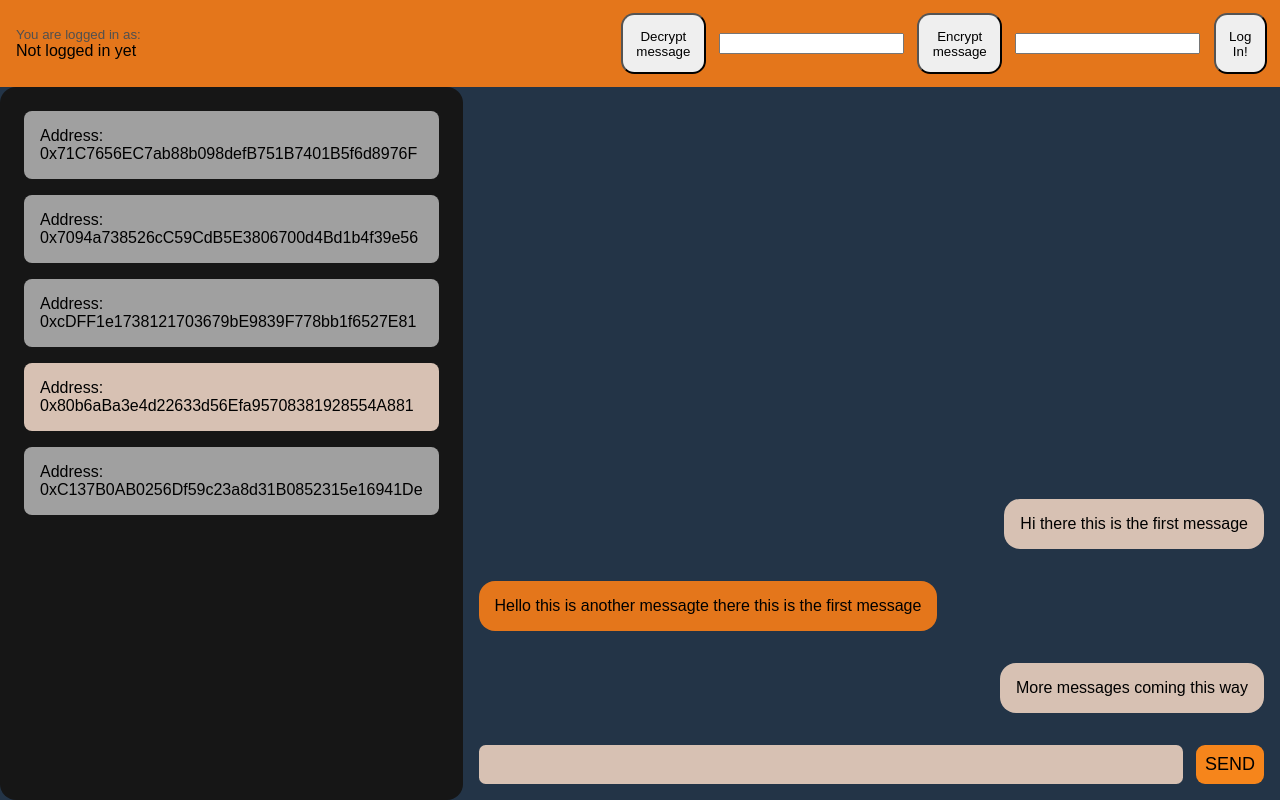
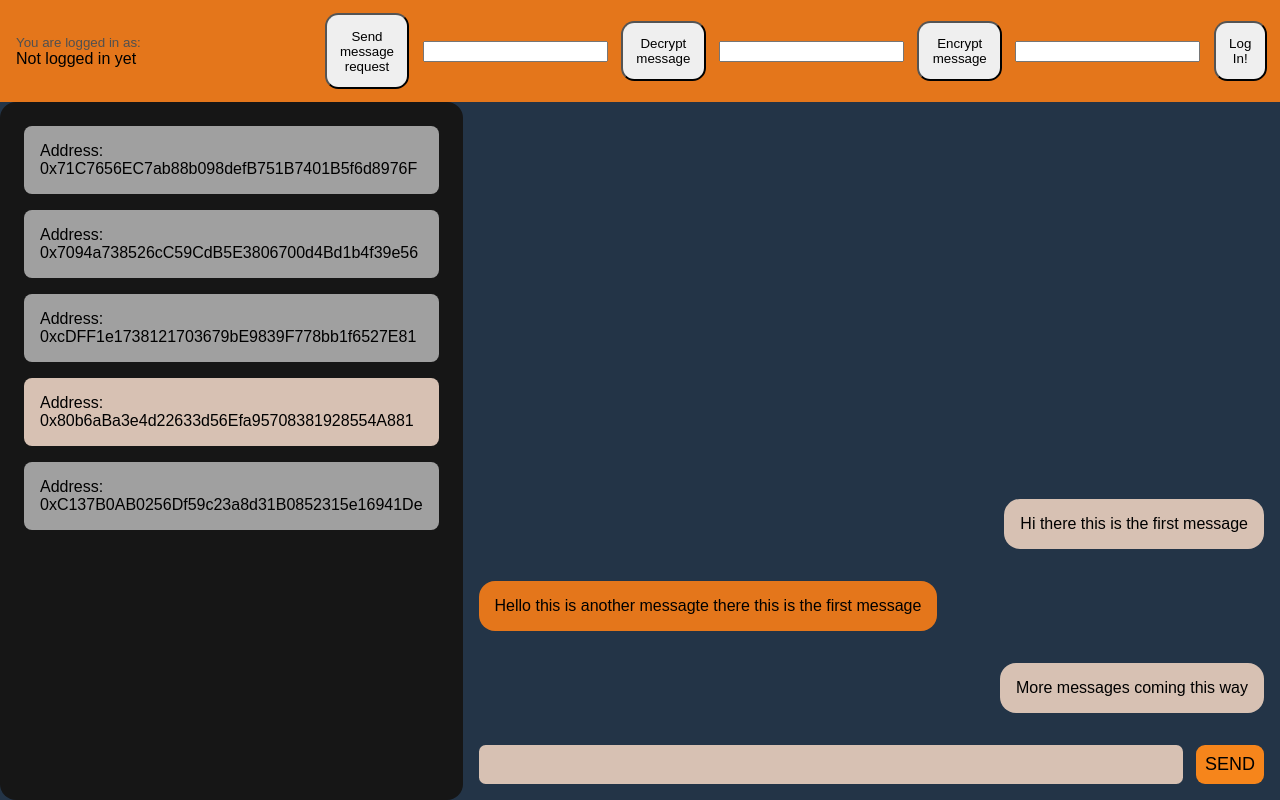
Before and after one commit to dvlasits/NYCMessaging, a Flask app: page / in a window 1280 px wide. Run offline with Flask 2, Linux system fonts and the light colour scheme; some libraries are stand-ins or nearby versions.

Commit message:
another ewbsite changes

```diff
--- a/Encryption/app.py
+++ b/Encryption/app.py
@@ -1,7 +1,10 @@
-from flask import Flask, render_template
-import os;
+from flask import Flask, render_template, request
+import os
+import json
 
 app = Flask(__name__)
+
+private_key = "0x952b1d76efd035559bedd3f748d8ef737fc87fdc7efc66285b3fc4770910008f"
 
 @app.route("/")
 def index():
@@ -9,7 +12,17 @@ def index():
 
 @app.route("/setup")
 def setup():
-  private_key = "0x952b1d76efd035559bedd3f748d8ef737fc87fdc7efc66285b3fc4770910008f"
   os.system(f"cd ../BackendContract && brownie run setup setup {private_key} --network rinkeby")
 
-  return "Response from python"
+  return "Response from python /setup"
+
+@app.route("/set_con", methods=['GET','POST'])
+def set_con():
+  data = json.loads(request.data)
+  target_address = data['target_address']
+
+  print(target_address)
+
+  os.system(f"cd ../BackendContract && brownie run setConn addObjToTalk {target_address} {private_key} --network rinkeby")
+
+  return "Response from python /set_con"
--- a/Encryption/templates/index.html
+++ b/Encryption/templates/index.html
@@ -48,6 +48,16 @@
                 const index = Math.floor(Math.random() * 2);
                 addMessage(message, sides[index])
             }
+
+            function send_message_request() {
+                const address = document.getElementById('send-request').value;
+                console.log(address)
+
+                var xmlHttp = new XMLHttpRequest();
+                xmlHttp.open( "POST", "/set_con", false ); // false for synchronous request
+                xmlHttp.send( JSON.stringify({"target_address": address}) );
+                console.log(xmlHttp.responseText)
+            }
         </script>
     </head>
     <body>
@@ -62,6 +72,9 @@
                 <button onclick="encrypt_wrapper(document.getElementById('encrypt-input').value)">Encrypt message</button>
                 <input type="text" id="decrypt-input"/>
                 <button onclick="decrypt(document.getElementById('decrypt-input').value)">Decrypt message</button>
+
+                <input type="text" id="send-request"/>
+                <button onclick="send_message_request()">Send message request</button>
             </div>
         </div>
 
```
